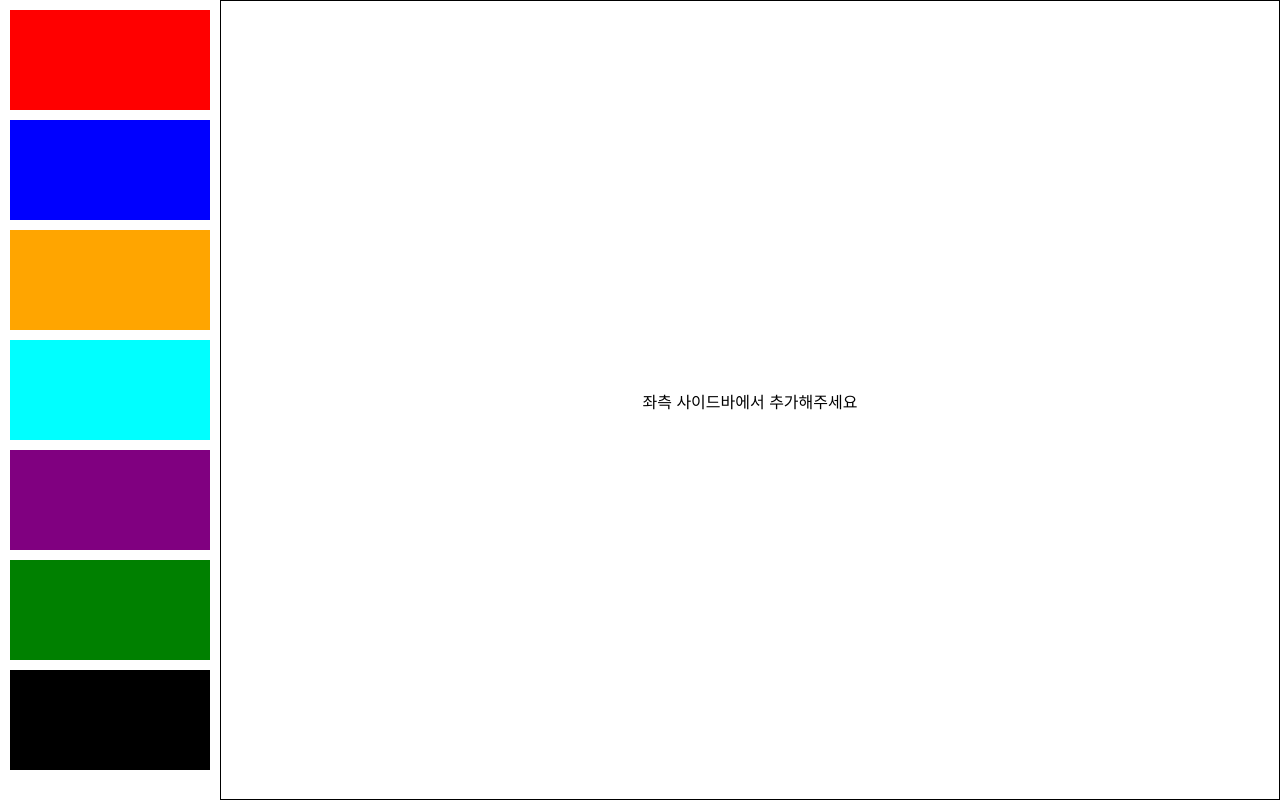
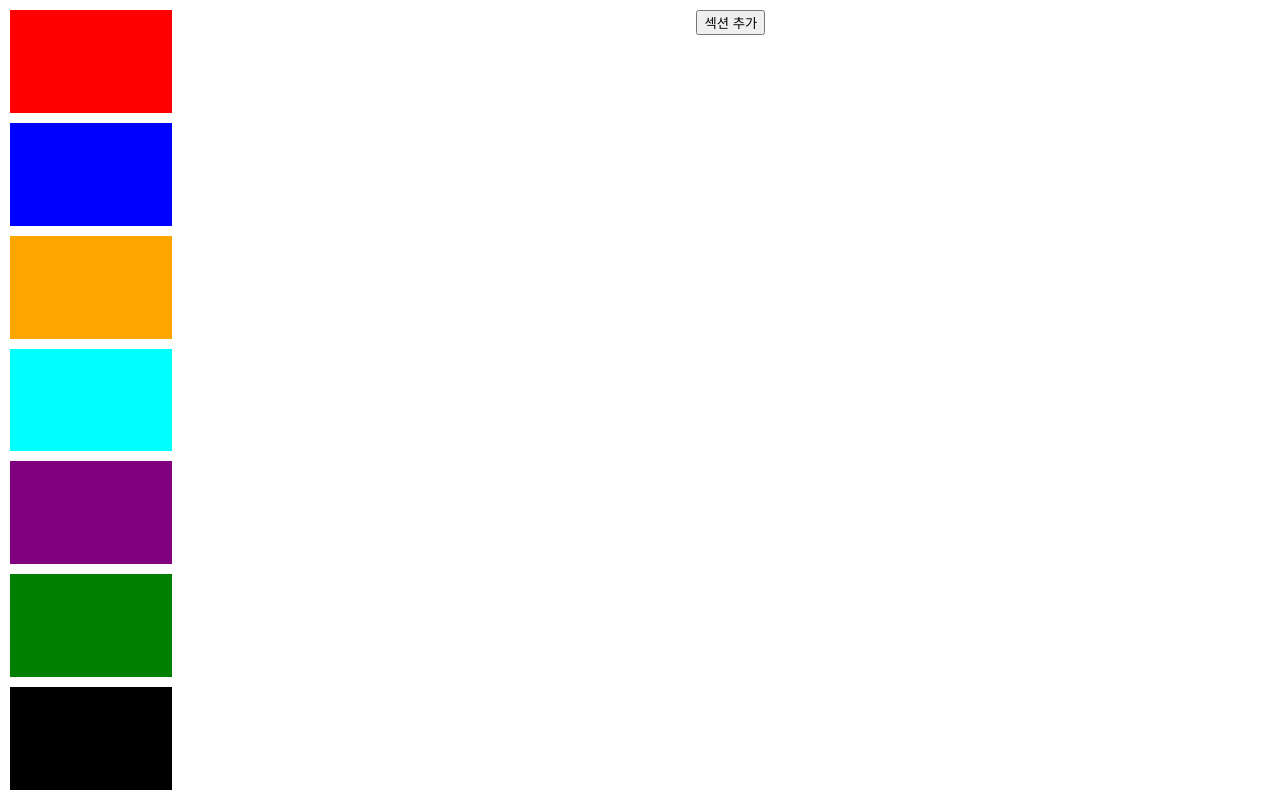
Before and after one commit to eabinn/PromotionMaker, a Vue app: page / in a window 1280 px wide. Built offline with nearby package versions, Linux system fonts and the light colour scheme.

Commit message:
Set drag and drop to only list to dropzone

```diff
--- a/src/App.vue
+++ b/src/App.vue
@@ -2,28 +2,45 @@
   <div class="container">
     <div class="sidebar">
       <Item
-        v-for="(kind, index) in kinds"
+        v-for="(item, index) in items"
         :key="index"
-        :item="kind"
-        :add-item="addItem"
+        :item="item"
         :show-real="false"
+        :drag-item-copy-start="dragItemCopyStart"
       />
     </div>
 
-    <div class="dragzone">
-      <div v-if="items.length" class="content" @dragover="dragOver($event)">
-        <div
-          v-for="(item, index) in items"
-          :key="index"
-          class="draggable"
-          :draggable="true"
-          @dragstart="dragStart($event)"
-          @dragend="dragEnd($event)"
+    <div class="content">
+      <button class="add-section" @click="addSection">섹션 추가</button>
+
+      <div class="section-container">
+        <section
+          v-for="section in sections"
+          :key="section.id"
+          class="section section-draggable"
+          :class="`section-${section.id}`"
         >
-          <Item :type="item.type" :color="item.color" :show-real="true" :item="item" />
-        </div>
+          <div class="section-handler">
+            <button class="edit-section">섹션 위치 변경</button>
+            <div
+              :id="'' + section.id"
+              class="dropzone"
+              @dragover="dragItemCopyOver($event)"
+              @drop="dragItemCopyEnd($event)"
+            ></div>
+            <button class="delete-section" @click="deleteSection(section.id)">이 섹션 삭제</button>
+          </div>
+
+          <div class="section-content">
+            <Item
+              v-for="(item, index) in section.items"
+              :key="index"
+              :item="item"
+              :show-real="true"
+            />
+          </div>
+        </section>
       </div>
-      <div v-else class="no-content">좌측 사이드바에서 추가해주세요</div>
     </div>
   </div>
 </template>
@@ -32,45 +49,96 @@
 import { ref } from 'vue'
 import Item from './components/Item.vue'
 
-const kinds = ref<Array<{ type: string; color: string }>>([
-  { type: 'A', color: 'red' },
-  { type: 'B', color: 'blue' },
-  { type: 'C', color: 'orange' },
-  { type: 'D', color: 'cyan' },
-  { type: 'E', color: 'purple' },
-  { type: 'F', color: 'green' },
-  { type: 'G', color: 'black' },
+interface IItem {
+  id: number
+  type: string
+  color: string
+}
+
+interface ISection {
+  id: number
+  items: IItem[]
+}
+
+const items = ref<IItem[]>([
+  { type: 'A', color: 'red', id: 0 },
+  { type: 'B', color: 'blue', id: 1 },
+  { type: 'C', color: 'orange', id: 2 },
+  { type: 'D', color: 'cyan', id: 3 },
+  { type: 'E', color: 'purple', id: 4 },
+  { type: 'F', color: 'green', id: 5 },
+  { type: 'G', color: 'black', id: 6 },
 ])
 
-const items = ref<Array<{ type: string; color: string; id: number }>>([])
+const sections = ref<ISection[]>([])
+let sectionIndex = 0
 
-const addItem = (type: string, color: string) => {
-  console.log('asdf', type, color)
-  items.value.push({
-    type,
-    color,
-    id: items.value.length,
-  })
+const modalRef = ref()
+
+const addSection = () => {
+  sections.value.push(
+    new Object({
+      id: sectionIndex++,
+      items: [],
+    }) as ISection
+  )
 }
 
-const deleteItem = (id: number) => {
-  items.value = items.value.filter((item) => item.id !== id)
+const deleteSection = (id: number) => {
+  sections.value = sections.value.filter((section) => section.id !== id)
 }
 
-const dragStart = (e: DragEvent) => {
+const dragItemCopyStart = (e: DragEvent) => {
+  if (e.dataTransfer) {
+    const copyItem = e.target as HTMLElement
+    e.dataTransfer.setData('itemId', copyItem.id)
+    e.dataTransfer.effectAllowed = 'move'
+  }
+}
+
+const dragItemCopyOver = (e: DragEvent) => {
+  e.preventDefault()
+
+  if (e.dataTransfer) {
+    e.dataTransfer.dropEffect = 'move'
+  }
+}
+
+const dragItemCopyEnd = (e: DragEvent) => {
+  e.preventDefault()
+
+  if (e.dataTransfer) {
+    const itemId = e.dataTransfer.getData('itemId')
+    if (!itemId) {
+      return
+    }
+    const item = new Object(items.value.find((item) => item.id === +itemId)) as IItem
+    const itemDroppedSectionId = (e.target as HTMLElement).id
+    const section = sections.value.find((section) => section.id === +itemDroppedSectionId)
+    section?.items.push(item)
+  }
+}
+
+const dragItemStart = (e: DragEvent) => {
   const target = e.target as HTMLElement
   target.classList.add('dragging')
+  target.classList.remove('dummy')
+  target.classList.add('real')
 }
 
-const dragEnd = (e: DragEvent) => {
+const dragItemEnd = (e: DragEvent) => {
   const target = e.target as HTMLElement
   target.classList.remove('dragging')
 }
 
-const dragOver = (e: DragEvent) => {
+const dragItemOver = (e: DragEvent) => {
   e.preventDefault()
-  const container = document.querySelector('.dragzone .content') as HTMLElement
-  const afterElement = getDragAfterElement(container, e.clientY)
+  const target = e.target as HTMLElement
+
+  const container = target.parentElement as HTMLElement
+  const afterElement = getDragAfterElement(container, e.clientY, [
+    ...container.querySelectorAll('.real.draggable:not(.dragging)'),
+  ])
   const draggable = document.querySelector('.dragging') as HTMLElement
   if (afterElement === null) {
     container.appendChild(draggable)
@@ -79,8 +147,12 @@ const dragOver = (e: DragEvent) => {
   }
 }
 
-function getDragAfterElement(container: HTMLElement, yOffset: number) {
-  const draggableElements = [...container.querySelectorAll('.draggable:not(.dragging)')]
+function getDragAfterElement(
+  container: HTMLElement,
+  yOffset: number,
+  draggableElements: Element[]
+) {
+  //const draggableElements = [...container.querySelectorAll('.draggable:not(.dragging)')]
 
   return draggableElements.reduce(
     // eslint-disable-next-line @typescript-eslint/no-explicit-any
@@ -112,14 +184,7 @@ function getDragAfterElement(container: HTMLElement, yOffset: number) {
   gap: 10px;
   padding: 10px;
   overflow: scroll;
-}
-
-.dragzone {
-  flex: 1;
-  display: flex;
-  flex-direction: column;
-  gap: 10px;
-  border: 1px solid black;
+  width: 15%;
 }
 
 .content,
@@ -129,9 +194,79 @@ function getDragAfterElement(container: HTMLElement, yOffset: number) {
   overflow: scroll;
 }
 
+.content {
+  padding: 10px;
+}
+
 .no-content {
   display: flex;
   justify-content: center;
   align-items: center;
 }
+
+.section-container {
+  display: flex;
+  flex-direction: column;
+  gap: 10px;
+
+  &::v-deep {
+    .box.real {
+      display: flex;
+    }
+    .box.dummy {
+      display: none;
+    }
+  }
+}
+
+.section {
+  position: relative;
+  border: 1px solid black;
+}
+
+.section-handler {
+  display: flex;
+  justify-content: space-between;
+  padding-top: 10px;
+
+  .dropzone {
+    width: 300px;
+    height: 200px;
+    border: 1px solid black;
+    border-style: dotted;
+  }
+}
+
+.section-content {
+  padding: 50px 0 70px;
+}
+
+.modal {
+  position: absolute;
+  top: 0;
+  left: 0;
+  right: 0;
+  bottom: 0;
+  display: none;
+  flex-direction: column;
+  justify-content: center;
+  align-items: center;
+  z-index: 1024;
+
+  &.show {
+    display: flex;
+  }
+  &-content {
+    min-width: 500px;
+    min-height: 300px;
+    z-index: 1025;
+    background-color: #ffffff;
+  }
+  &-shadow {
+    position: absolute;
+    width: 100%;
+    height: 100%;
+    background-color: rgba(#000000, 0.4);
+  }
+}
 </style>
--- a/src/components/Item.vue
+++ b/src/components/Item.vue
@@ -1,5 +1,9 @@
 <template>
-  <div v-if="props.showReal" class="box real" :style="{ backgroundColor: props.item.color }">
+  <div
+    v-if="props.showReal"
+    class="box real draggable"
+    :style="{ backgroundColor: props.item.color }"
+  >
     <div class="title">
       <input id="title" placeholder="타이틀을 입력해주세요" />
       <input id="subtitle" placeholder="서브 타이틀을 입력해주세요" />
@@ -10,17 +14,24 @@
 
     <button class="btn-delete" @click="handleDeleteItem">삭제</button>
   </div>
-  <div v-else class="box dummy" :style="{ backgroundColor: props.item.color }">
-    <button @click="addItem && addItem(props.item.type, props.item.color)">추가</button>
-  </div>
+  <div
+    v-else
+    :id="'' + props.item.id"
+    class="box dummy draggable"
+    :style="{ backgroundColor: props.item.color }"
+    :draggable="true"
+    @dragstart="props.dragItemCopyStart && props.dragItemCopyStart($event)"
+  ></div>
 </template>
 
 <script lang="ts" setup>
 interface ItemProps {
-  item: { type: string; color: string }
+  item: { type: string; color: string; id: number }
   showReal: boolean
-  addItem?(type: string, color: string): void
   deleteItem?(index: number): void
+  dragItemCopyStart?(e: DragEvent): void
+  dragItemStart?(e: DragEvent): void
+  dragItemEnd?(e: DragEvent): void
 }
 
 const props = defineProps<ItemProps>()
@@ -38,21 +49,16 @@ const handleDeleteItem = () => {
   align-items: center;
   justify-content: center;
   color: #ffffff;
-  min-height: 100px;
-  min-width: 200px;
 
-  &.dummy {
-    display: flex;
-    align-items: center;
-    justify-content: center;
+  width: 100%;
+  height: 50%;
 
-    button {
-      display: none;
-    }
+  button {
+    display: none;
+  }
 
-    &:hover button {
-      display: block;
-    }
+  &:hover button {
+    display: block;
   }
 }
 
```
